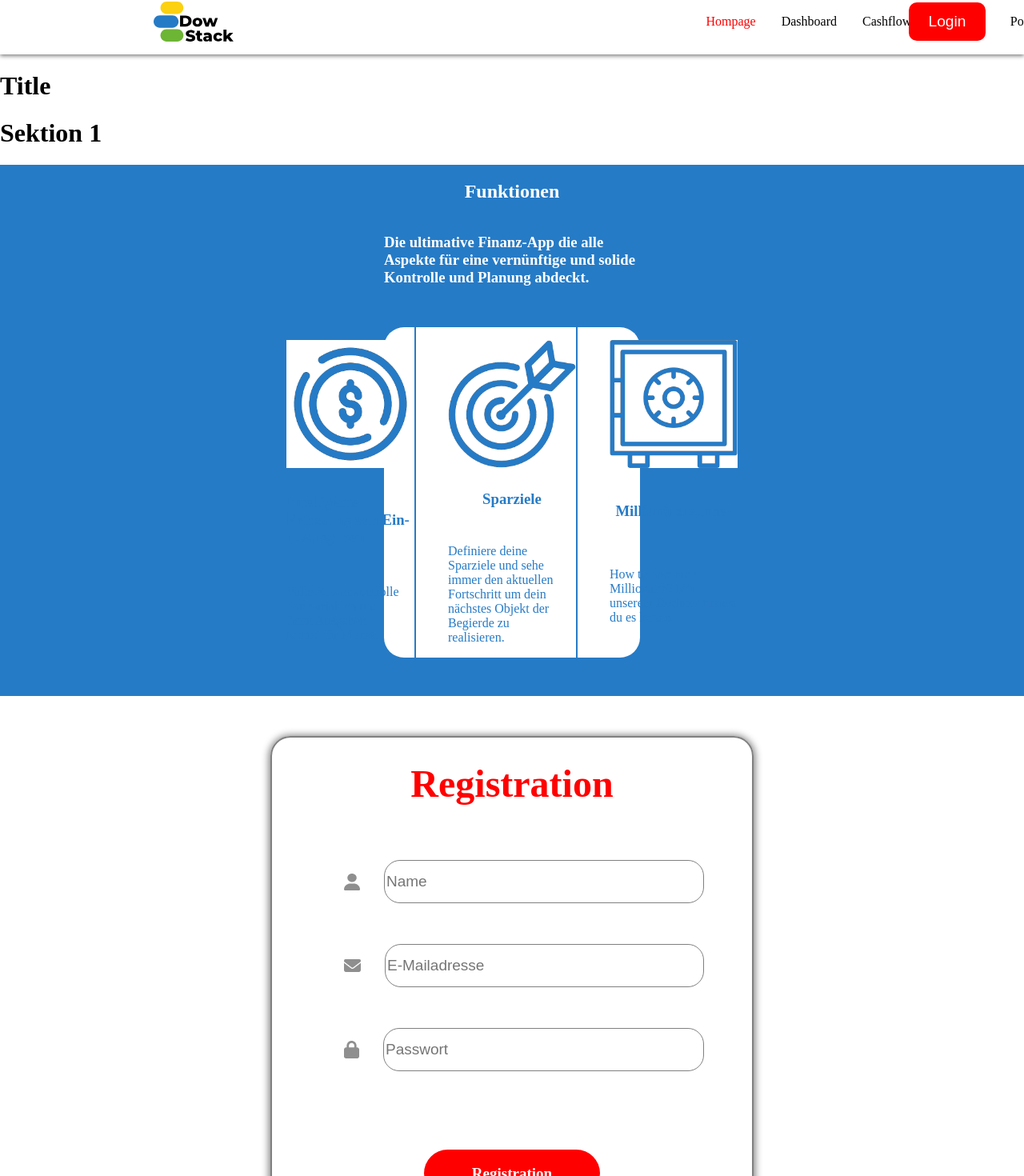
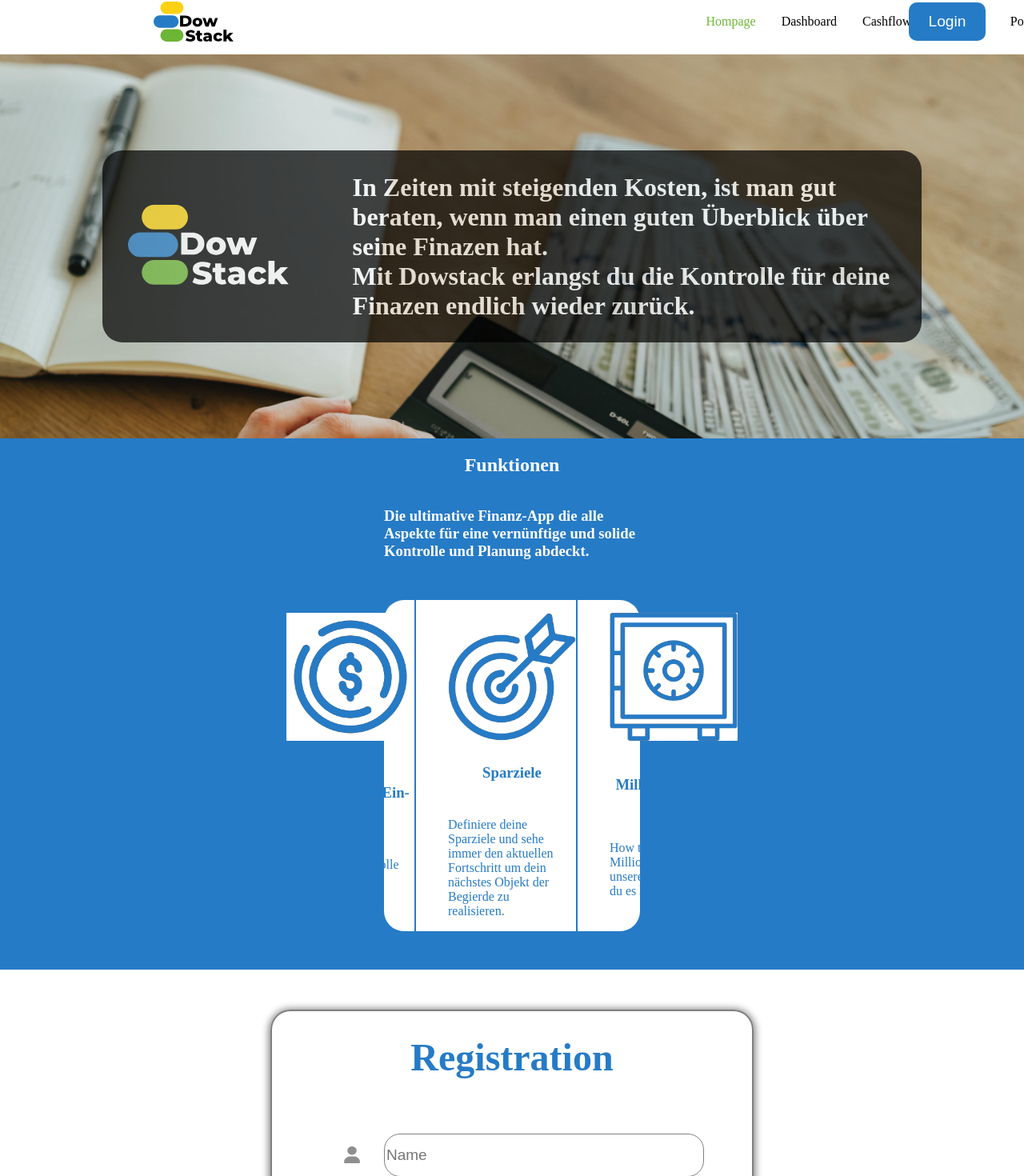
Before and after one commit to RickWebdev90/frontend-dowstack, a React (Vite) app: page / in a window 1280 px wide. Shown: the part 14-1484 px from the top of the page at 80% size. Built offline with nearby package versions, Linux system fonts and the light colour scheme.

Commit message:
überarbeitung reg

```diff
--- a/src/App.css
+++ b/src/App.css
@@ -41,6 +41,7 @@ ul {
     justify-content: space-between;
     align-items: center;
     margin: auto;
+    background-color: white;
 }
 
 .header-navbar button{
@@ -50,7 +51,7 @@ ul {
     margin-left: -65rem;
     margin-right: 3rem;
     font-size: 1.2rem;
-    background: red;
+    background: #267bc6;
     color: white;
     border: none;
 }
--- a/src/App/components/Footer/footer.jsx
+++ b/src/App/components/Footer/footer.jsx
@@ -9,25 +9,25 @@ export default function Footer() {
       <nav className="footer-navbar">
           <img src={footerLogo} alt="logo" className="footerLogo"/>
         <ul className="nav-footer-links">
-            <NavLink to="/dashboard" style={({isActive})=>({color: isActive ? "red" : "black"})}>
+            <NavLink to="/dashboard" style={({isActive})=>({color: isActive ? "#6EB636" : "black"})}>
                 <li className="nav-footer-item">Dashboard</li>
                 </NavLink>
-            <NavLink to="/cashflow" style={({isActive})=>({color: isActive ? "red" : "black"})}>
+            <NavLink to="/cashflow" style={({isActive})=>({color: isActive ? "#6EB636" : "black"})}>
                 <li className="nav-footer-item">Cashflow</li>
             </NavLink>
-            <NavLink to="/savinggoals" style={({isActive})=>({color: isActive ? "red" : "black"})}>
+            <NavLink to="/savinggoals" style={({isActive})=>({color: isActive ? "#6EB636" : "black"})}>
                 <li className="nav-footer-item">Sparziele</li>
             </NavLink>
-            <NavLink to="/portfolio" style={({isActive})=>({color: isActive ? "red" : "black"})}>
+            <NavLink to="/portfolio" style={({isActive})=>({color: isActive ? "#6EB636" : "black"})}>
                 <li className="nav-footer-item">Vermögen</li>
             </NavLink>
-            <NavLink to="/impressum" style={({isActive})=>({color: isActive ? "red" : "black"})}>
+            <NavLink to="/impressum" style={({isActive})=>({color: isActive ? "#6EB636" : "black"})}>
                 <li className="nav-footer-item">Impressum</li>
             </NavLink>
-            <NavLink to="/team" style={({isActive})=>({color: isActive ? "red" : "black"})}>
+            <NavLink to="/team" style={({isActive})=>({color: isActive ? "#6EB636" : "black"})}>
                 <li className="nav-footer-item">Team</li>
             </NavLink>
-            <NavLink to="/github" style={({isActive})=>({color: isActive ? "red" : "black"})}>
+            <NavLink to="/github" style={({isActive})=>({color: isActive ? "#6EB636" : "black"})}>
                 <li className="nav-footer-item">Github</li>
             </NavLink>
         </ul>
--- a/src/App/components/Header/components/Navigation.jsx
+++ b/src/App/components/Header/components/Navigation.jsx
@@ -6,22 +6,22 @@ export default function Navigation(){
         <nav className="header-navbar">
             <img src={headerLogo} alt="logo" className="headerLogo"/>
         <ul className="nav-header-links">
-            <NavLink to="/" style={({isActive})=>({color: isActive ? "red" : "black"})}>
+            <NavLink to="/" style={({isActive})=>({color: isActive ? "#6EB636" : "black"})}>
                 <li className="nav-header-item">Hompage</li>
                 </NavLink>
-            <NavLink to="/dashboard" style={({isActive})=>({color: isActive ? "red" : "black"})}>
+            <NavLink to="/dashboard" style={({isActive})=>({color: isActive ? "#6EB636" : "black"})}>
                 <li className="nav-header-item">Dashboard</li>
             </NavLink>
-            <NavLink to="/cashflow" style={({isActive})=>({color: isActive ? "red" : "black"})}>
+            <NavLink to="/cashflow" style={({isActive})=>({color: isActive ? "#6EB636" : "black"})}>
                 <li className="nav-header-item">Cashflow</li>
             </NavLink>
-            <NavLink to="/savinggoals" style={({isActive})=>({color: isActive ? "red" : "black"})}>
+            <NavLink to="/savinggoals" style={({isActive})=>({color: isActive ? "#6EB636": "black"})}>
                 <li className="nav-header-item">Sparziele</li>
             </NavLink>
-            <NavLink to="/portfolio" style={({isActive})=>({color: isActive ? "red" : "black"})}>
+            <NavLink to="/portfolio" style={({isActive})=>({color: isActive ? "#6EB636" : "black"})}>
                 <li className="nav-header-item">Portfolio</li>
             </NavLink>
-            <NavLink to="/usersettings" style={({isActive})=>({color: isActive ? "red" : "black"})}>
+            <NavLink to="/usersettings" style={({isActive})=>({color: isActive ? "#6EB636" : "black"})}>
                 <li className="nav-header-item">UserSettings</li>
             </NavLink>
         </ul>
--- a/src/App/components/user/loginpage.css
+++ b/src/App/components/user/loginpage.css
@@ -13,17 +13,35 @@
 
 .header{
     display: flex;
-    flex-direction: column;
+    flex-direction: row;
     align-items: center;
+    justify-content: space-evenly;
     gap: 9px;
     width: 100%;
     margin-top: 30px;
 }
 
 .text{
-    color: red;
+    color: #267bc6;
     font-size: 3rem;
     font-weight: 700;
+    cursor: pointer;
+}
+
+.gray{
+    color: #676767;
+    background-color: white;
+    font-size: 3rem;
+    font-weight: 700;
+}
+
+.gray:hover {
+    cursor: pointer;
+    color: black;
+}
+
+.underline{
+    border-bottom: 2px solid #267bc6;
 }
 
 .inputs{
@@ -70,14 +88,9 @@
     width: 220px;
     height: 59px;
     color: white;
-    background: red;
+    background: #267bc6;
     border-radius: 50px;
     font-size: 19px;
     font-weight: 700;
     cursor: pointer;
 }
-
-.gray{
-    background: #d7d4d4;
-    color: #676767;
-}
--- a/src/App/components/user/loginpage.jsx
+++ b/src/App/components/user/loginpage.jsx
@@ -11,7 +11,8 @@ export default function Loginpage() {
   return (
     <div className='container'>
       <div className="header">
-        <div className="text">{action}</div>
+        <div className={action==="Login"?"gray":"text underline"} onClick={()=>{setAction("Absenden")}}>Registration</div>
+        <div className={action==="Absenden"?"gray":"text underline"} onClick={()=>{setAction("Login")}}>Login</div>
       </div>
       <div className="inputs">
         {action==="Login"?<div></div>:<div className="input">
@@ -27,8 +28,7 @@ export default function Loginpage() {
           <input type="password" placeholder='Passwort'/>
         </div>
         <div className="submit-container">
-          <div className={action==="Login"?"submit gray":"submit"} onClick={()=>{setAction("Registration")}}>Registration</div>
-          <div className={action==="Registration"?"submit gray":"submit"} onClick={()=>{setAction("Login")}}>Login</div>
+          <div className={action==="Registration"?"submit gray":"submit"}>{action}</div>
         </div>
       </div>
     </div>
--- a/src/Landingpage/Homepage.jsx
+++ b/src/Landingpage/Homepage.jsx
@@ -12,7 +12,6 @@ export default function Homepage() {
   return (
     <div>
       <Title />
-      <Sektion1/>
       <Sektion2/>
       <Registration/>
       <TeamSektion/>
--- a/src/Landingpage/Registration/registration.jsx
+++ b/src/Landingpage/Registration/registration.jsx
@@ -27,7 +27,7 @@ export default function Registration() {
           <input type="password" placeholder='Passwort'/>
         </div>
         <div className="submit-container">
-          <div className={action==="Login"?"submit gray":"submit"} onClick={()=>{setAction("Registration")}}>Registration</div>
+          <div className={action==="Login"?"submit gray":"submit"} onClick={()=>{setAction("Registration")}}>Absenden</div>
         </div>
       </div>
     </div>
--- a/src/Landingpage/Title.jsx
+++ b/src/Landingpage/Title.jsx
@@ -1,9 +1,24 @@
 import React from 'react'
+import background from "../app/assets/Landingpage/Titelbild/background_title.jpeg"
+import titelLogo from "../app/assets/logo/DowStack_Logo_Color_White.svg"
 
 export default function Title() {
   return (
-    <div>
-     <h1>Title</h1>
+    <div className='title-container'
+      style={{
+        backgroundImage: `url(${background})`,
+        backgroundRepeat: 'no-repeat',
+        backgroundSize: "cover",
+        }}>
+      <div className="title-subcontainer">
+        <div className="title-logo">
+          <img src={titelLogo} alt="" />
+        </div>
+        <div>
+        <h1>In Zeiten mit steigenden Kosten, ist man gut beraten, wenn man einen guten Überblick über seine Finazen hat. <br />
+        Mit Dowstack erlangst du die Kontrolle für deine Finazen endlich wieder zurück. </h1>
+        </div>
+      </div>
     </div>
   )
 }
--- a/src/Landingpage/landingpage.css
+++ b/src/Landingpage/landingpage.css
@@ -98,3 +98,41 @@
  .funktionen-card3-text{
      color: #267BC6
  }
+
+ .title-container{
+    display: flex;
+    flex-wrap: nowrap;
+    justify-content: center;
+    align-items: center;
+    align-content: flex-start;
+    width: 100%;
+    background-color: #2f1d58;
+    height: 60vh;
+    overflow: auto;
+    flex-direction: row;
+ }
+
+ .title-logo img{
+    height: 100px;
+    margin-left: 2rem;
+    margin-right: 5rem;
+ }
+
+ .title-subcontainer{
+    width: 80%;
+    height: 50%;
+    margin: 100px;
+    background-color: black;
+    opacity: 0.7;
+    display: flex;
+    flex-wrap: nowrap;
+    justify-content: space-around;
+    align-items: center;
+    align-content: center;
+    flex-direction: row;
+    border-radius: 25px;
+ }
+
+ .title-subcontainer h1{
+    color: white;
+ }
```
Also changed, not shown: src/App/assets/Landingpage/Titelbild/background_title.jpeg (added).
